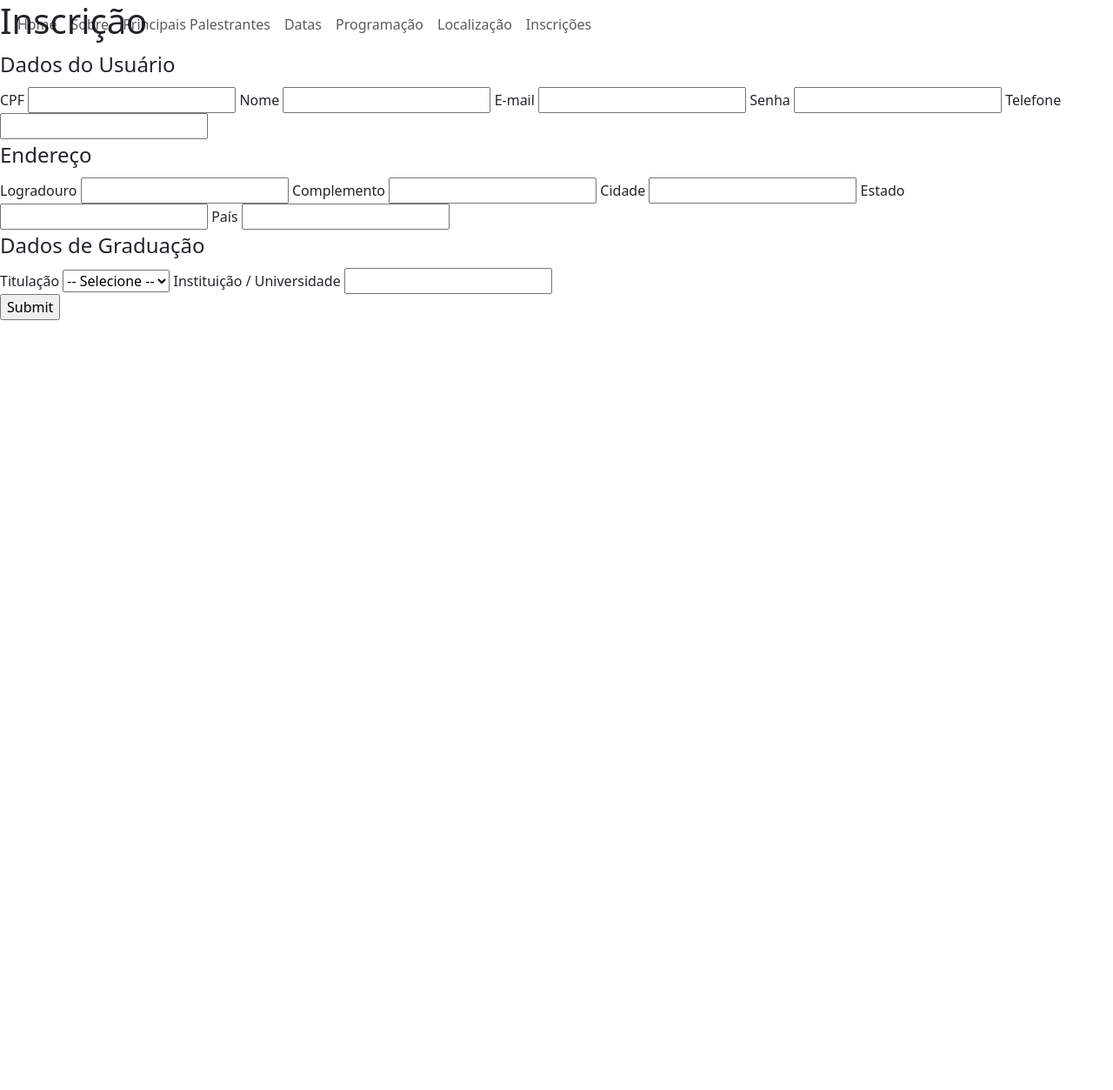
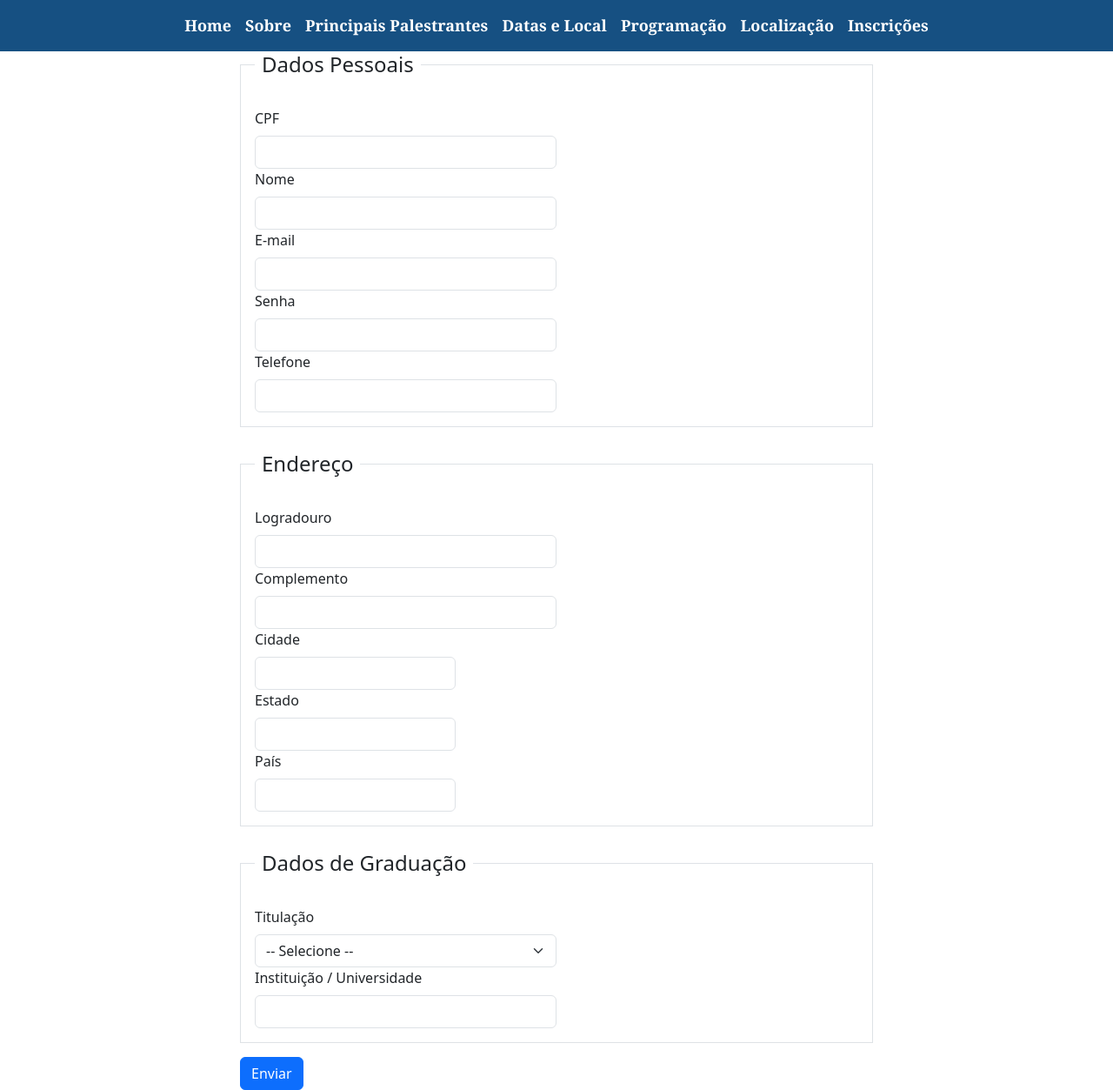
Before and after one commit to GleysonWillian/eventos-e-congressos-cientificos, a PHP site: page /inscricoes.php in a window 1280 px wide. Shown: the whole page at 87% size. Before the commit the page ends 368 px from the top, so only its background shows below. Run offline with PHP 8.4, Linux system fonts and the light colour scheme.

Commit message:
atuaizando form

```diff
--- a/inscricoes.php
+++ b/inscricoes.php
@@ -8,91 +8,125 @@
         integrity="sha384-SgOJa3DmI69IUzQ2PVdRZhwQ+dy64/BUtbMJw1MZ8t5HZApcHrRKUc4W0kG879m7" crossorigin="anonymous">
     <title>Inscrições</title>
 
-    <link rel="stylesheet" href="style.css">
+    <style>
+        .navbar .nav-link {
+            color: white !important;
+        }
+
+        .navbar .nav-link:hover {
+            color: #08121a9e !important;
+            /* cor ao passar o mouse, opcional */
+        }
+
+        .navbar-toggler {
+            border-color: white;
+        }
+
+        .navbar-toggler:focus {
+            outline: none !important;
+            box-shadow: none !important;
+        }
+    </style>
 
 </head>
 
 <body>
 
-    <nav class="navbar navbar-expand-md fixed-top">
-        <div class="container-fluid">
+    <nav class="navbar navbar-expand-lg custom-navbar fixed-top glass-navbar"
+        style="top: 0px; z-index: 10; padding-left: 40px; padding-right: 40px; height: auto; position: fixed; background-color: #165082; font-family: Cambria, Cochin, Georgia, Times, 'Times New Roman', serif; font-weight: bold; font-size: large;">
+        <div class="container">
+            <!-- Você pode adicionar um logo à esquerda se quiser -->
             <button class="navbar-toggler" type="button" data-bs-toggle="collapse" data-bs-target="#navbarNav"
                 aria-controls="navbarNav" aria-expanded="false" aria-label="Toggle navigation">
-                <span class="navbar-toggler-icon"></span>
+                <span class="navbar-toggler-icon" style="color:white;"></span>
             </button>
-            <div class="collapse navbar-collapse" id="navbarNav">
-                <ul class="navbar-nav">
+            <div class="collapse navbar-collapse justify-content-center" id="navbarNav">
+                <ul class="navbar-nav" style="color: white !important;">
                     <li class="nav-item">
-                        <a class="nav-link" href="../index.html#Home">Home</a>
+                        <a class="nav-link active" href="index.html#Top">Home</a>
                     </li>
                     <li class="nav-item">
-                        <a class="nav-link" href="../index.html#Sobre">Sobre</a>
+                        <a class="nav-link" href="index.html#Sobre">Sobre</a>
                     </li>
                     <li class="nav-item">
-                        <a class="nav-link" href="../index.html#PrincipaisPalestrantes">Principais Palestrantes</a>
+                        <a class="nav-link" href="index.html#PrincipaisPalestrantes">Principais Palestrantes</a>
                     </li>
                     <li class="nav-item">
-                        <a class="nav-link" href="../index.html#Datas">Datas</a>
+                        <a class="nav-link" href="index.html#Datas">Datas e Local</a>
                     </li>
                     <li class="nav-item">
-                        <a class="nav-link" href="../programacao/programacao.html">Programação</a>
+                        <a class="nav-link" href="programacao.html">Programação</a>
                     </li>
                     <li class="nav-item">
-                        <a class="nav-link" href="../localizacao/local.html">Localização</a>
+                        <a class="nav-link" href="local.html">Localização</a>
                     </li>
                     <li class="nav-item">
-                        <a class="nav-link" href="../inscricao/inscricoes.php">Inscrições</a>
+                        <a class="nav-link" href="inscricoes.php#inscricoes">Inscrições</a>
                     </li>
                 </ul>
             </div>
         </div>
     </nav>
-    <main class="main">
-        <h1>Inscrição</h1>
-        <form action="config.php" method="POST">
-            <fieldset>
-                <legend>Dados do Usuário</legend>
+    <main class="container mt-5">
+        <form class="row g-3 col-md-8 mx-auto" action="config.php" method="POST">
+            <div class="col-md-12">
+                <fieldset class="border p-3">
+                    <legend class="float-none w-auto p-2">Dados Pessoais</legend>
+                    <div class="col-md-6">
+                        <label for="cpf" class="form-label">CPF</label>
+                        <input type="text" class="form-control" name="cpf" id="cpf" required>
+                    </div>
+                    <div class="col-md-6">
+                        <label for="nome" class="form-label">Nome</label>
+                        <input type="text" class="form-control" name="nome" id="nome" required>
+                    </div>
+                    <div class="col-md-6">
+                        <label for="email" class="form-label">E-mail</label>
+                        <input type="email" class="form-control" name="email" id="email" required>
+                    </div>
+                    <div class="col-md-6">
+                        <label for="senha" class="form-label">Senha</label>
+                        <input type="password" class="form-control" name="senha" id="senha" required>
+                    </div>
+                    <div class="col-md-6">
+                        <label for="telefone" class="form-label">Telefone</label>
+                        <input type="text" class="form-control" name="telefone" id="telefone" required>
+                    </div>
+                </fieldset>
+            </div>
 
-                <label for="cpf">CPF</label>
-                <input type="text" name="cpf" id="cpf" required>
+            <div class="col-md-12">
+                <fieldset class="border p-3">
+                    <legend class="float-none w-auto p-2">Endereço</legend>
+                    <div class="col-md-6">
+                        <label for="logradouro" class="form-label">Logradouro</label>
+                        <input type="text" class="form-control" name="logradouro" id="logradouro" required>
+                    </div>
+                    <div class="col-md-6">
+                        <label for="complemento" class="form-label">Complemento</label>
+                        <input type="text" class="form-control" name="complemento" id="complemento" required>
+                    </div>
+                    <div class="col-md-4">
+                        <label for="cidade" class="form-label">Cidade</label>
+                        <input type="text" class="form-control" name="cidade" id="cidade" required>
+                    </div>
+                    <div class="col-md-4">
+                        <label for="estado" class="form-label">Estado</label>
+                        <input type="text" class="form-control" name="estado" id="estado" required>
+                    </div>
+                    <div class="col-md-4">
+                        <label for="pais" class="form-label">País</label>
+                        <input type="text" class="form-control" name="pais" id="pais" required>
+                    </div>
+                </fieldset>
+            </div>
 
-                <label for="nome">Nome</label>
-                <input type="text" name="nome" id="nome" required>
-
-                <label for="email">E-mail</label>
-                <input type="email" name="email" id="email" required>
-
-                <label for="senha">Senha</label>
-                <input type="password" name="senha" id="senha" required>
-
-                <label for="telefone">Telefone</label>
-                <input type="text" name="telefone" id="telefone" required>
-            </fieldset>
-
-            <fieldset>
-                <legend>Endereço</legend>
-
-                <label for="logradouro">Logradouro</label>
-                <input type="text" name="logradouro" id="logradouro" required>
-
-                <label for="complemento">Complemento</label>
-                <input type="text" name="complemento" id="complemento" required>
-
-                <label for="cidade">Cidade</label>
-                <input type="text" name="cidade" id="cidade" required>
-
-                <label for="estado">Estado</label>
-                <input type="text" name="estado" id="estado" required>
-
-                <label for="pais">País</label>
-                <input type="text" name="pais" id="pais" required>
-            </fieldset>
-
-            <fieldset>
-                <legend>Dados de Graduação</legend>
-
-                <label for="titulacao">Titulação</label>
-                <select name="titulacao" id="titulacao" required>
+            <div class="col-md-12">
+                <fieldset class="border p-3">
+                    <legend class="float-none w-auto p-2">Dados de Graduação</legend>
+                    <div class="col-md-6">
+                        <label for="titulacao" class="form-label">Titulação</label>
+                        <select class="form-select" name="titulacao" id="titulacao" required>
                             <option value="">-- Selecione --</option>
                             <option value="Tecnico">Técnico</option>
                             <option value="Tecnologo">Tecnólogo</option>
@@ -103,14 +137,18 @@
                             <option value="Doutor">Doutor</option>
                             <option value="Pos-Doc">Pós-Doc</option>
                         </select>
+                    </div>
+                    <div class="col-md-6">
+                        <label for="instituicao" class="form-label">Instituição / Universidade</label>
+                        <input type="text" class="form-control" name="instituicao" id="instituicao" required>
+                    </div>
+                </fieldset>
+            </div>
 
-                <label for="instituicao">Instituição / Universidade</label>
-                <input type="text" name="instituicao" id="instituicao" required>
-            </fieldset>
-
-            <input type="submit" name="submit" id="submit">
+            <div class="col-12">
+                <button type="submit" class="btn btn-primary" name="submit" id="submit">Enviar</button>
+            </div>
         </form>
-
     </main>
 
     <script src="https://cdn.jsdelivr.net/npm/bootstrap@5.3.5/dist/js/bootstrap.bundle.min.js"
```
Lines whose indentation alone changed are shown as unchanged.
